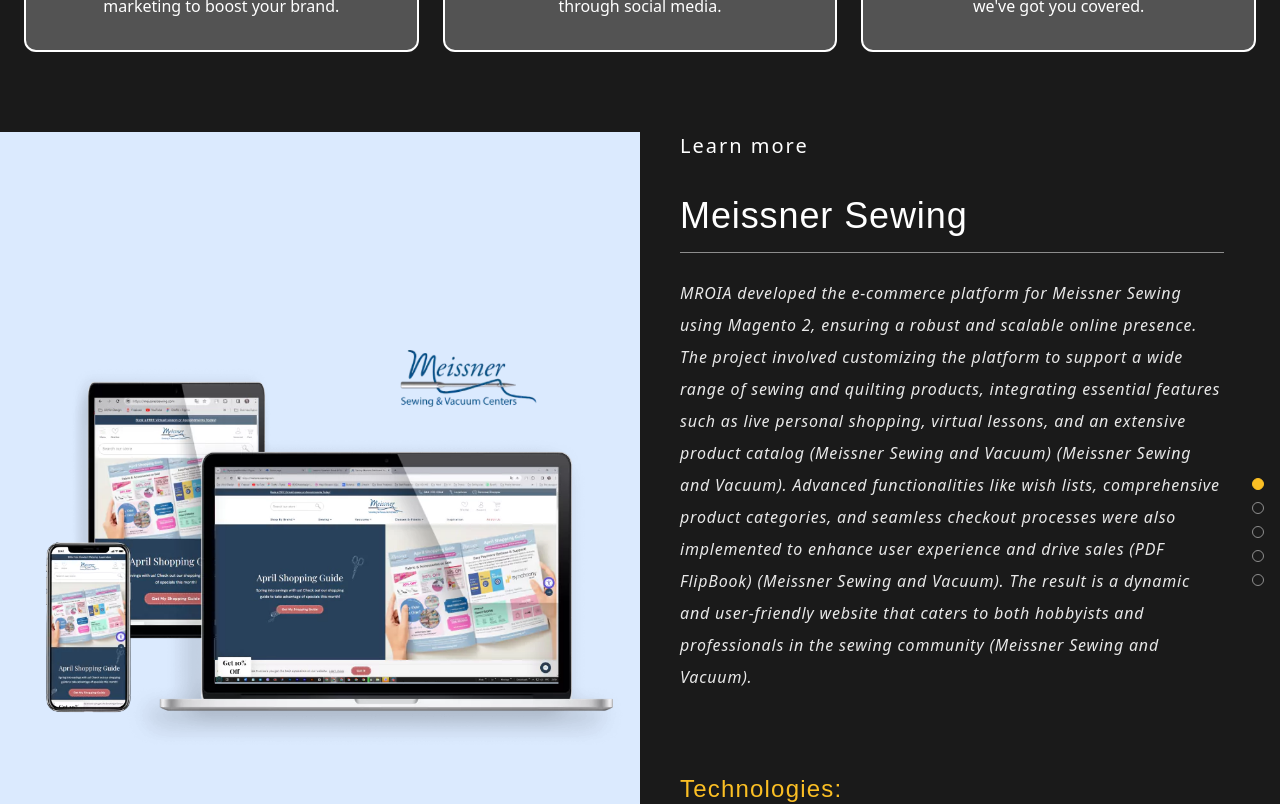
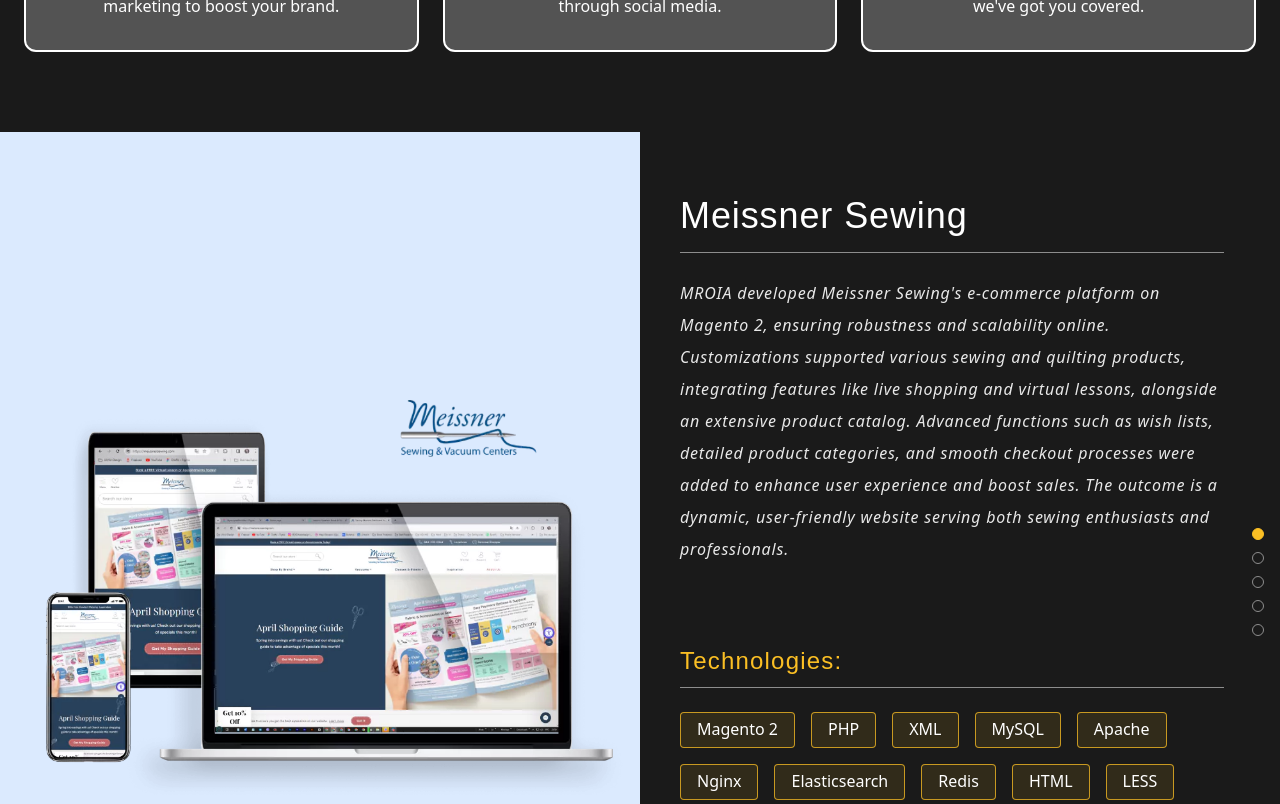
Before and after one commit to alesmazur/mroia-dev, a React (Vite) app: page / in a window 1280 px wide. Shown: the part 1520-2324 px from the top of the page. Built offline with nearby package versions, Linux system fonts and the light colour scheme; a web font is replaced by a local one.

Commit message:
refactor: fix cookie and product slider

```diff
--- a/src/components/Cookie.tsx
+++ b/src/components/Cookie.tsx
@@ -1,4 +1,4 @@
-import { NavLink } from "react-router-dom";
+import { NavLink, useLocation } from "react-router-dom";
 import { clsx } from "clsx";
 import { IoIosClose } from "react-icons/io";
 import { useEffect, useState } from "react";
@@ -6,23 +6,27 @@
 
 function Cookie() {
   const cookieName: string = "mroia-cookie-agreement";
-  const [hideCookie, setHideCookie] = useState(false);
-  const [isCookieConfirm, setIsCookieConfirm] = useState(false);
+  const [isCookieConfirm, setIsCookieConfirm] = useState("no-checked");
+  const location = useLocation();
 
   useEffect(() => {
-    if (Cookies.get(cookieName)) setIsCookieConfirm(true);
-  }, []);
+    if (Cookies.get(cookieName)) {
+      setIsCookieConfirm("checked-true");
+    } else {
+      setIsCookieConfirm("checked-false");
+    }
+  }, [location]);
 
   return (
     <div
       data-element="cookies"
       className={clsx(
-        "fixed bottom-0 right-0 left-0 z-50 opacity-0 invisible",
+        "fixed bottom-0 right-0 left-0 z-50 transition-opacity duration-500",
         "py-6 bg-mr-main/85 text-sm leading-6 tracking-wide text-white",
         "border-t border-white 3xl:text-base 3xl:pr-4",
-        hideCookie && "hidden",
-        isCookieConfirm && "hidden",
-        !isCookieConfirm && "!opacity-100 !visible",
+        isCookieConfirm === "no-checked" && "opacity-0 invisible",
+        isCookieConfirm === "checked-true" && "opacity-0 invisible",
+        isCookieConfirm === "checked-false" && "opacity-100 visible",
       )}
     >
       <div className="box grid gap-8 3xl:grid-cols-[1fr_160px] 3xl:items-center">
@@ -49,7 +53,7 @@
           )}
           onClick={() => {
             Cookies.set(cookieName, "true", { expires: 30 });
-            setIsCookieConfirm(true);
+            setIsCookieConfirm("checked-true");
           }}
         >
           Agreed
@@ -60,7 +64,7 @@
             "absolute top-0 right-0 cursor-pointer text-4xl",
             "transition-colors duration-300 hover:text-mr-main-active",
           )}
-          onClick={() => setHideCookie(true)}
+          onClick={() => setIsCookieConfirm("checked-true")}
         />
       </div>
     </div>
--- a/src/components/OurProjects/OurProjectsDesktop.tsx
+++ b/src/components/OurProjects/OurProjectsDesktop.tsx
@@ -28,7 +28,7 @@
         speed={800}
         modules={[Controller]}
         controller={{ control: leftSlider }}
-        className="h-screen w-full"
+        className="min-h-[900px] h-screen w-full"
         onSlideChange={(swiper: SwiperType) =>
           changeSlides(swiper, rightSlider as SwiperType)
         }
@@ -38,7 +38,7 @@
           <SwiperSlide key={index}>
             <div
               className={clsx(
-                "min-h-screen grid items-center justify-center",
+                "h-full grid items-center justify-center",
                 project.bgColor,
               )}
             >
@@ -62,7 +62,7 @@
         speed={800}
         modules={[Pagination, Controller]}
         controller={{ control: rightSlider }}
-        className="h-screen w-full"
+        className="min-h-[900px] h-screen w-full"
         onSlideChange={(swiper: SwiperType) =>
           changeSlides(swiper, leftSlider as SwiperType)
         }
@@ -77,7 +77,7 @@
       >
         {data.reverse().map((project, index) => (
           <SwiperSlide key={index}>
-            <div className="grid pl-10 py-16 pr-14 min-h-screen">
+            <div className="grid pl-10 py-16 pr-14 h-full">
               <div className="flex flex-col">
                 <h2
                   className={clsx(
--- a/src/data/homepage_projects.ts
+++ b/src/data/homepage_projects.ts
@@ -96,7 +96,7 @@
     bgColor: "bg-teal-300",
     name: "Platypus shoes",
     description:
-      "MROIA developed the Platypus Shoes e-commerce platform using Magento 2, ensuring a robust and scalable online presence. The project involved customizing the platform to support a vast range of footwear products and brands, integrating features like advanced search, personalized recommendations, and streamlined checkout processes. The implementation included essential technologies such as PHP, MySQL, and Elasticsearch to enhance performance and user experience. The result is a dynamic and user-friendly website that caters to diverse customer needs and preferences.",
+      "MROIA built Platypus Shoes' e-commerce platform on Magento 2, ensuring robustness and scalability online. Customizations supported a wide range of footwear products and brands, integrating advanced search, personalized recommendations, and streamlined checkout processes. Essential technologies like PHP, MySQL, and Elasticsearch were utilized to enhance performance and user experience. The outcome is a dynamic, user-friendly website meeting diverse customer needs.",
     technologies: [
       "Magento 2",
       "PHP",
@@ -121,7 +121,7 @@
     bgColor: "bg-blue-100",
     name: "Meissner Sewing",
     description:
-      "MROIA developed the e-commerce platform for Meissner Sewing using Magento 2, ensuring a robust and scalable online presence. The project involved customizing the platform to support a wide range of sewing and quilting products, integrating essential features such as live personal shopping, virtual lessons, and an extensive product catalog​ (Meissner Sewing and Vacuum)​​ (Meissner Sewing and Vacuum)​. Advanced functionalities like wish lists, comprehensive product categories, and seamless checkout processes were also implemented to enhance user experience and drive sales​ (PDF FlipBook)​​ (Meissner Sewing and Vacuum)​. The result is a dynamic and user-friendly website that caters to both hobbyists and professionals in the sewing community​ (Meissner Sewing and Vacuum)​.",
+      "MROIA developed Meissner Sewing's e-commerce platform on Magento 2, ensuring robustness and scalability online. Customizations supported various sewing and quilting products, integrating features like live shopping and virtual lessons, alongside an extensive product catalog. Advanced functions such as wish lists, detailed product categories, and smooth checkout processes were added to enhance user experience and boost sales. The outcome is a dynamic, user-friendly website serving both sewing enthusiasts and professionals.",
     technologies: [
       "Magento 2",
       "PHP",
```
